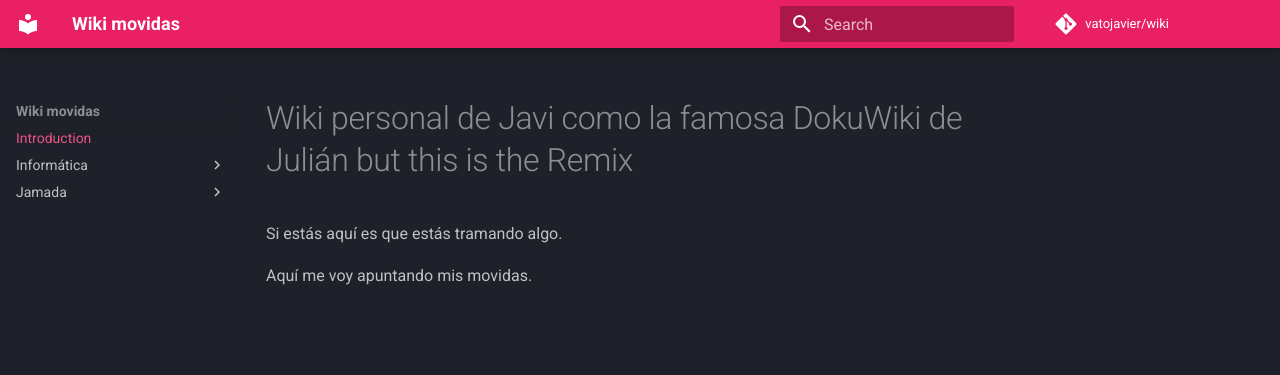
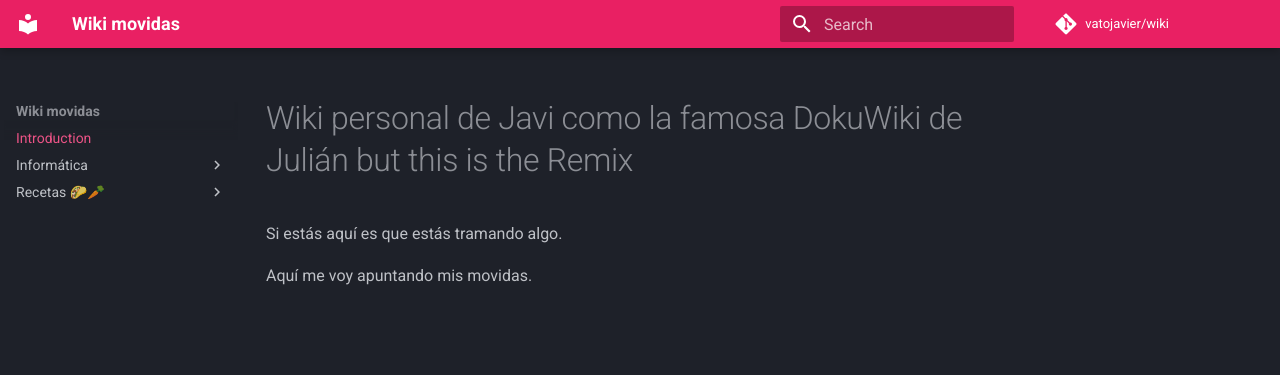
Before and after one commit to vatojavier/wiki, an MkDocs documentation site: the page built from docs/index.md, in a window 1280 px wide. Shown: the top 375 px of the page. Built offline with MkDocs 1.6.1 and Material for MkDocs 9.7.7, drawn with Linux system fonts in a browser that asks for light colours; comment, search, counter and statistics services are not loaded.

Commit message:
Update mkdocs.yml

```diff
--- a/mkdocs.yml
+++ b/mkdocs.yml
@@ -25,7 +25,7 @@ nav:
     - Control de versiones:
       - Git: informatica/control_versiones/git.md
 
-  - Jamada:
+  - Recetas 🌮🥕:
     - Comidas:
       - Fajitas: a_zampar/comidas/fajitas.md
       - Arroz con pollo: a_zampar/comidas/arroz_pollo.md
```
